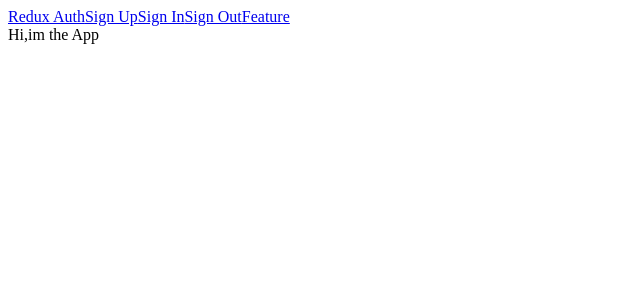
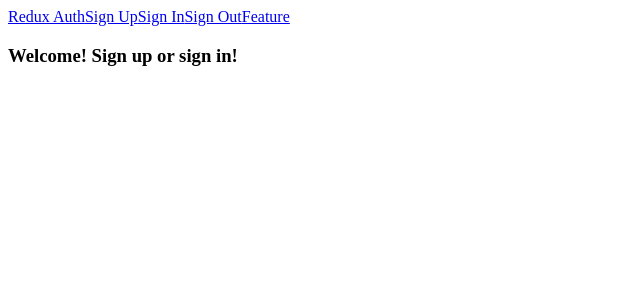
Before and after one commit to React-random/react-auth-client, a React (Create React App) app: page / in a window 1280 px wide. Shown: the top 300 px of the page, without its empty margins (0-640 px from the left). Built offline with nearby package versions, Linux system fonts and the light colour scheme.

Commit message:
Routing through app

```diff
--- a/src/components/App.js
+++ b/src/components/App.js
@@ -1,11 +1,11 @@
 import React from 'react';
 import Header from './Header'
 
-export default () => {
+export default ({ children }) => {
     return(
         <div>
             <Header/>
-            Hi,im the App
+            {children}
         </div>
     );
 }
--- /dev/null
+++ b/src/components/Welcome.js
@@ -0,0 +1,5 @@
+import React from 'react';
+
+export default () => {
+    return <h3>Welcome! Sign up or sign in!</h3>
+}
--- a/src/index.js
+++ b/src/index.js
@@ -1,12 +1,15 @@
 import React from 'react';
 import ReactDOM from 'react-dom';
-import {BrowserRouter} from 'react-router-dom';
+import {BrowserRouter, Route} from 'react-router-dom';
 
 import App from './components/App';
+import Welcome from './components/Welcome'
 
 ReactDOM.render(
     <BrowserRouter>
-        <App/>
+        <App>
+            <Route path={"/"} exact component={Welcome} />
+        </App>
     </BrowserRouter>
     ,
     document.querySelector('#root')
```
